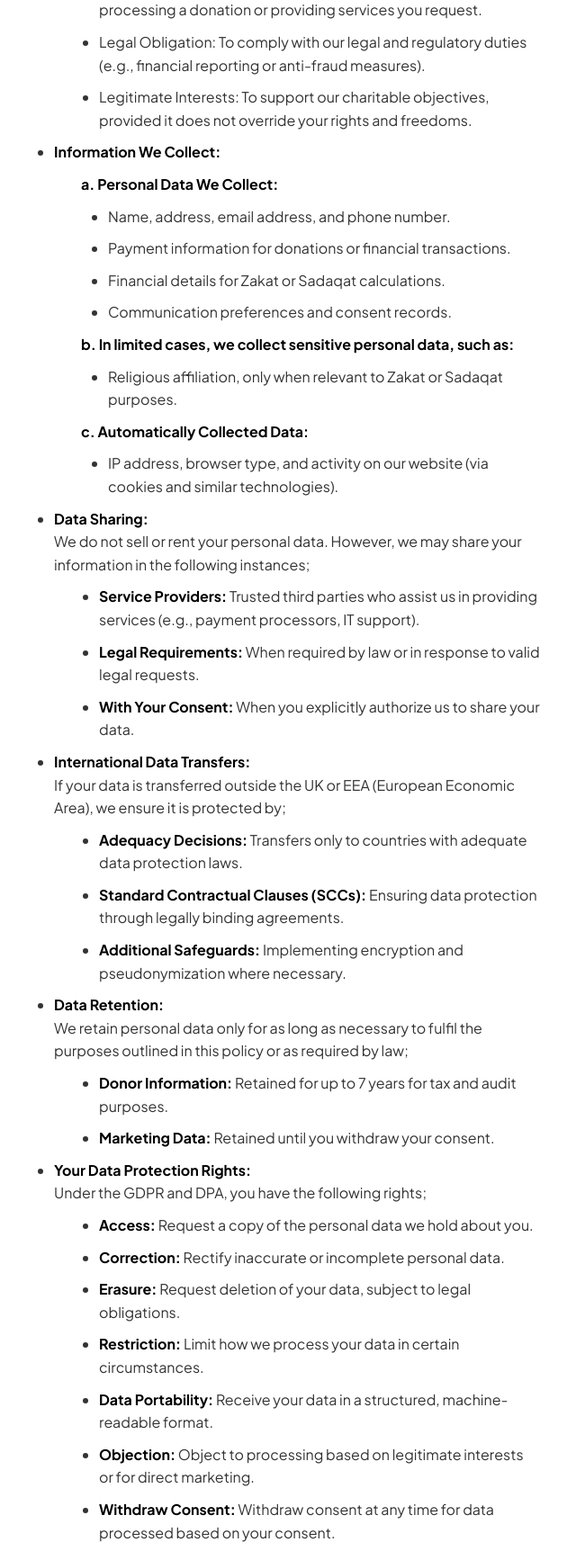
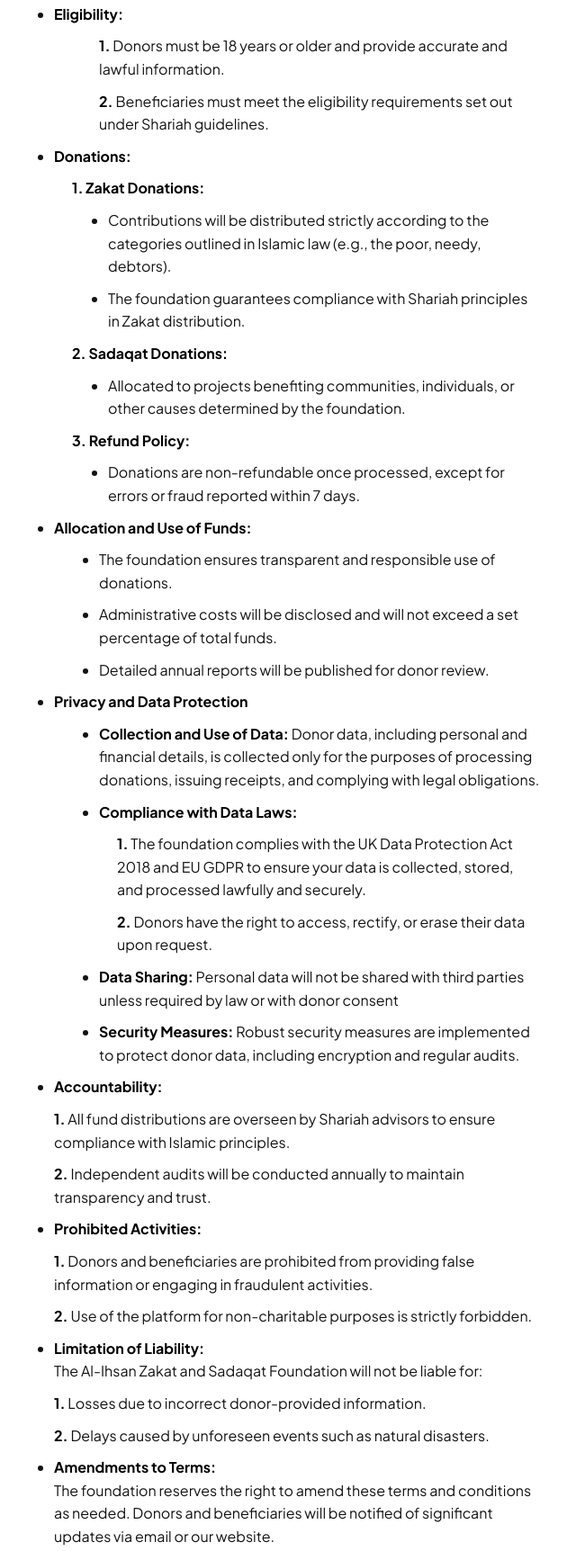
Before and after one commit to Ayam7273/azsf, a plain HTML site: page terms.html in a window 1280 px wide. Shown: the part 686-2410 px from the top of the page at 90% size, without its empty margins (320-960 px from the left). Drawn offline with nearby package versions, Linux system fonts and the light colour scheme.

Commit message:
21st commit

```diff
--- a/terms.html
+++ b/terms.html
@@ -67,88 +67,80 @@
         <h4>Terms & Condition for Al-Ihsan Zakat and Sadaqat Foundation</h4>
         <p style="margin-top: 20px;"><strong>Here's some of what's new:</strong></p>
         <ul>
-            <li><strong>Introduction:</strong> Al-Ihsan Zakat and Sadaqat Foundation ("we," "our," or "us") respects your privacy and is committed to protecting your personal data in accordance with the UK Data Protection Act 2018 (DPA) and the EU General Data Protection Regulation (GDPR). This Privacy Policy explains how we collect, use, and protect your personal data when you engage with our services, programs, or website.</li>
-            <li><strong>Data Controller Information:</strong> Al-Ihsan Zakat and Sadaqat Foundation is the data controller responsible for your personal data. If you have concerns about your personal data, you can also contact the UK’s Information Commissioner’s Office (ICO) at www.ico.org.uk.</li>
-            <li><strong>Lawful Basis for Processing Personal Data:</strong><br> Under the GDPR and DPA, we process personal data based on the following lawful grounds;
+            <li><strong>Introduction:</strong><br>
+                Welcome to the Al-Ihsan Zakat and Sadaqat Foundation. By using our platform, you agree to abide by the terms outlined below. These terms govern the collection, management, and distribution of Zakat and Sadaqat contributions.
+            </li>
 
-                <li style="margin-left: 50px;">Consent: When you provide explicit consent for us to process your personal data for specific purposes (e.g., subscribing to our updates or making a donation).</li>
+            <li><strong>Definitions:</strong><br>
+                Under the GDPR and DPA, we process personal data based on the following lawful grounds;
 
-                <li style="margin-left: 50px;">Contractual Necessity: To fulfill a contract or agreement, such as processing a donation or providing services you request.</li>
+                <li style="margin-left: 50px;" class="list-style"><strong>1. Zakat:</strong> An obligatory charity prescribed under Islamic law.</li>
+                <li style="margin-left: 50px;" class="list-style"><strong>2. Sadaqat:</strong> Voluntary charitable donations.</li>
+                <li style="margin-left: 50px;" class="list-style"><strong>3. Donor:</strong> An individual or entity providing Zakat or Sadaqat through the foundation.</li>
+                <li style="margin-left: 50px;" class="list-style"><strong>4. Beneficiary:</strong> An individual or group eligible to receive Zakat or Sadaqat.</li>
+                <li style="margin-left: 50px;" class="list-style"><strong>5.Foundation:</strong> Refers to Al-Ihsan Zakat and Sadaqat Foundation, responsible for managing contributions.</li>
+            </li>
+            <li><strong>Eligibility:</strong>
+                <li style="margin-left: 50px;" class="list-style"><strong>1. </strong>Donors must be 18 years or older and provide accurate and lawful information.</li>
+                <li style="margin-left: 50px;" class="list-style"><strong>2. </strong>Beneficiaries must meet the eligibility requirements set out under Shariah guidelines.</li>
+            </li>
 
-                <li style="margin-left: 50px;">Legal Obligation: To comply with our legal and regulatory duties (e.g., financial reporting or anti-fraud measures).</li>
+            <li><strong>Donations:</strong>
 
-                <li style="margin-left: 50px;">Legitimate Interests: To support our charitable objectives, provided it does not override your rights and freedoms.</li>
-            </li>
-            <li><strong>Information We Collect:</strong>
-                <li style="margin-left: 30px; list-style: none;"><strong>a. Personal Data We Collect:</strong>
-                    <li style="margin-left: 60px;">Name, address, email address, and phone number.</li>
-                    <li style="margin-left: 60px;">Payment information for donations or financial transactions.</li>
-                    <li style="margin-left: 60px;">Financial details for Zakat or Sadaqat calculations.</li>
-                    <li style="margin-left: 60px;">Communication preferences and consent records. </li>
+                <li style="margin-left: 20px;" class="list-style"><strong>1. Zakat Donations:</strong>
+                    <li style="margin-left: 60px;">Contributions will be distributed strictly according to the categories outlined in Islamic law (e.g., the poor, needy, debtors).</li>
+                    <li style="margin-left: 60px;">The foundation guarantees compliance with Shariah principles in Zakat distribution.</li>
                 </li>
-                <li style="margin-left: 30px; list-style: none;"><strong>b. In limited cases, we collect sensitive personal data, such as:</strong>
-                    <li style="margin-left: 60px;">Religious affiliation, only when relevant to Zakat or Sadaqat purposes.</li>
+
+                <li style="margin-left: 20px;" class="list-style"><strong>2. Sadaqat Donations:</strong>
+                    <li style="margin-left: 60px;">Allocated to projects benefiting communities, individuals, or other causes determined by the foundation.</li>
                 </li>
-                <li style="margin-left: 30px; list-style: none;"><strong>c. Automatically Collected Data:</strong>
-                    <li style="margin-left: 60px;">IP address, browser type, and activity on our website (via cookies and similar technologies).</li>
+
+                <li style="margin-left: 20px;" class="list-style"><strong>3. Refund Policy:</strong>
+                    <li style="margin-left: 60px;">Donations are non-refundable once processed, except for errors or fraud reported within 7 days.</li>
                 </li>
 
             </li>
-            <li><strong>Data Sharing:</strong><br> We do not sell or rent your personal data. However, we may share your information in the following instances;
 
-                <li style="margin-left: 50px;"><strong>Service Providers: </strong>Trusted third parties who assist us in providing services (e.g., payment processors, IT support).</li>
+            <li><strong>Allocation and Use of Funds:</strong>
 
-                <li style="margin-left: 50px;"><strong>Legal Requirements: </strong>When required by law or in response to valid legal requests.</li>
+                <li style="margin-left: 50px;">The foundation ensures transparent and responsible use of donations.</li>
 
-                <li style="margin-left: 50px;"><strong>With Your Consent: </strong>When you explicitly authorize us to share your data.</li>
-            </li>
+                <li style="margin-left: 50px;">Administrative costs will be disclosed and will not exceed a set percentage of total funds.</li>
 
-            <li><strong> International Data Transfers:</strong><br> If your data is transferred outside the UK or EEA (European Economic Area), we ensure it is protected by;
-
-                <li style="margin-left: 50px;"><strong>Adequacy Decisions: </strong> Transfers only to countries with adequate data protection laws.</li>
-
-                <li style="margin-left: 50px;"><strong>Standard Contractual Clauses (SCCs): </strong>Ensuring data protection through legally binding agreements.</li>
-
-                <li style="margin-left: 50px;"><strong>Additional Safeguards: </strong>Implementing encryption and pseudonymization where necessary.</li>
-            </li>
-
-            <li><strong>Data Retention:</strong><br> We retain personal data only for as long as necessary to fulfil the purposes outlined in this policy or as required by law;
-
-                <li style="margin-left: 50px;"><strong>Donor Information: </strong>Retained for up to 7 years for tax and audit purposes.</li>
-
-                <li style="margin-left: 50px;"><strong>Marketing Data: </strong>Retained until you withdraw your consent.</li>
+                <li style="margin-left: 50px;">Detailed annual reports will be published for donor review.</li>
 
             </li>
 
-            <li><strong>Your Data Protection Rights:</strong><br> Under the GDPR and DPA, you have the following rights;
+            <li><strong>Privacy and Data Protection</strong>
 
-                <li style="margin-left: 50px;"><strong>Access: </strong> Request a copy of the personal data we hold about you.</li>
-                <li style="margin-left: 50px;"><strong>Correction: </strong>Rectify inaccurate or incomplete personal data.</li>
-                <li style="margin-left: 50px;"><strong>Erasure: </strong>Request deletion of your data, subject to legal obligations.</li>
-                <li style="margin-left: 50px;"><strong>Restriction: </strong>Limit how we process your data in certain circumstances.</li>
-                <li style="margin-left: 50px;"><strong>Data Portability: </strong>Receive your data in a structured, machine-readable format.</li>
-                <li style="margin-left: 50px;"><strong>Objection: </strong>Object to processing based on legitimate interests or for direct marketing.</li>
-                <li style="margin-left: 50px;"><strong>Withdraw Consent: </strong>Withdraw consent at any time for data processed based on your consent.</li>
-
-                To exercise your rights, contact us at [Insert Contact Email]. You also have the right to lodge a complaint with the ICO.
+                <li style="margin-left: 50px;"><strong>Collection and Use of Data: </strong>Donor data, including personal and financial details, is collected only for the purposes of processing donations, issuing receipts, and complying with legal obligations.</li>
+                <li style="margin-left: 50px;"><strong>Compliance with Data Laws: </strong>
+                    <li class="list-style" style="margin-left: 70px;"><strong>1. </strong>The foundation complies with the UK Data Protection Act 2018 and EU GDPR to ensure your data is collected, stored, and processed lawfully and securely.</li>
+                    <li class="list-style" style="margin-left: 70px;"><strong>2. </strong>Donors have the right to access, rectify, or erase their data upon request.</li>
+                </li>
+                <li style="margin-left: 50px;"><strong>Data Sharing: </strong>Personal data will not be shared with third parties unless required by law or with donor consent</li>
+                <li style="margin-left: 50px;"><strong>Security Measures: </strong>Robust security measures are implemented to protect donor data, including encryption and regular audits.</li>
             </li>
 
-            <li><strong>Cookies and Tracking Technologies:</strong><br>
-                We use cookies to enhance your website experience. For details, refer to our [Cookies Policy](Insert Link to Cookies Policy).
+            <li><strong>Accountability:</strong>
+                <li class="list-style"><strong>1. </strong>All fund distributions are overseen by Shariah advisors to ensure compliance with Islamic principles.</li>
+                <li class="list-style"><strong>2. </strong>Independent audits will be conducted annually to maintain transparency and trust.</li>
             </li>
 
-            <li><strong>Security Measures:</strong><br> We implement robust security measures to protect your data, including;
-
-                <li style="margin-left: 50px;">Encryption of sensitive data.</li>
-
-                <li style="margin-left: 50px;">Regular monitoring and testing of IT systems.</li>
-
-                <li style="margin-left: 50px;">Access controls to limit unauthorized access.</li>
-
+            <li><strong>Prohibited Activities:</strong>
+                <li class="list-style"><strong>1. </strong>Donors and beneficiaries are prohibited from providing false information or engaging in fraudulent activities.</li>
+                <li class="list-style"><strong>2. </strong>Use of the platform for non-charitable purposes is strictly forbidden.</li>
             </li>
 
-            <li><strong>Updates to This Policy:</strong><br>
-                We may update this policy to reflect changes in our practices or legal obligations. Any updates will be posted on this page, and significant changes will be communicated to you directly.
+            <li><strong>Limitation of Liability:</strong><br>
+                The Al-Ihsan Zakat and Sadaqat Foundation will not be liable for:
+                <li class="list-style"><strong>1. </strong>Losses due to incorrect donor-provided information.</li>
+                <li class="list-style"><strong>2. </strong>Delays caused by unforeseen events such as natural disasters.</li>
+            </li>
+
+            <li><strong>Amendments to Terms:</strong><br>
+                The foundation reserves the right to amend these terms and conditions as needed. Donors and beneficiaries will be notified of significant updates via email or our website.
             </li>
 
             <li><strong>Contact Us:</strong><br> For questions or concerns about this Privacy Policy, please contact;
@@ -183,7 +175,7 @@
         .terms-container {
             font-family: "Plus Jakarta Sans", sans-serif;
             line-height: 1.6;
-            color: #333;
+            color: #131313;
             max-width: 600px;
             margin: 20px auto;
             padding: 100px 20px 20px;
@@ -191,7 +183,7 @@
 
         .terms-container h4 {
             font-size: 18px;
-            color: #444;
+            color: #000;
         }
 
         .terms-container p {
```
Also changed, not shown: cookie.html (+2 -2 lines).
